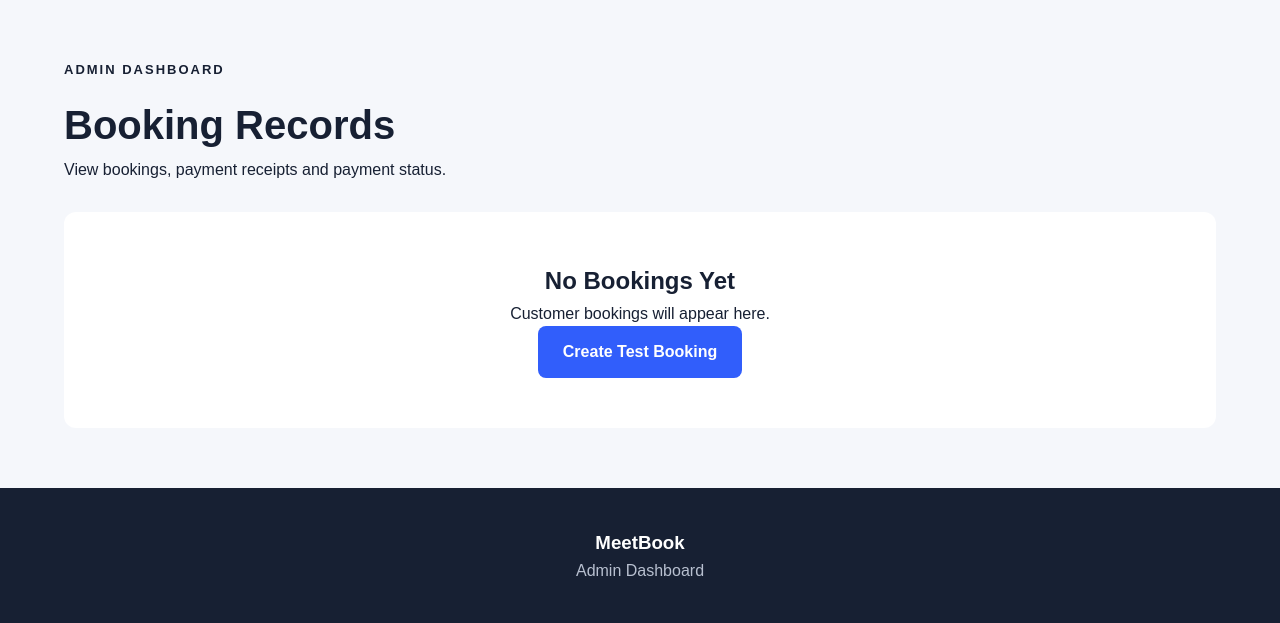
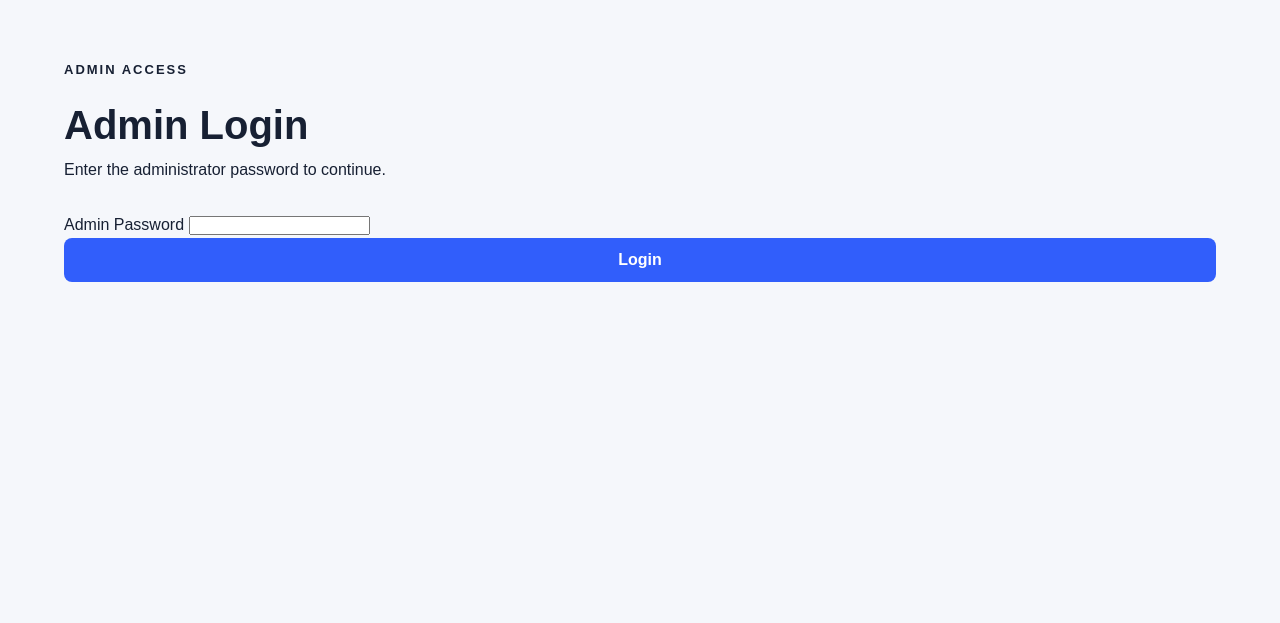
Before and after one commit to Gideon925/MeetBook, a Flask app: page /admin in a window 1280 px wide. Shown: the part 75-698 px from the top of the page. Run offline with Flask 3, Linux system fonts and the light colour scheme; data that the repository does not hold is empty.

Commit message:
Add secure admin login

```diff
--- a/app.py
+++ b/app.py
@@ -1,9 +1,11 @@
-from flask import Flask, render_template, request, redirect, url_for
+from flask import Flask, render_template, request, redirect, url_for, session
 import sqlite3
 import os
 from werkzeug.utils import secure_filename
 
 app = Flask(__name__)
+
+app.secret_key = os.environ.get("SECRET_KEY", "meetbook-development-key")
 
 # Settings
 DATABASE = "database.db"
@@ -267,12 +269,37 @@ def success(booking_id):
     )
 
 
-# Admin page
-@app.route("/admin")
+# Admin login
+@app.route("/admin", methods=["GET", "POST"])
 def admin():
 
+    if request.method == "POST":
+
+        password = request.form.get("password")
+
+        admin_password = os.environ.get(
+            "ADMIN_PASSWORD",
+            "meetbook-admin"
+        )
+
+        if password == admin_password:
+
+            session["admin_logged_in"] = True
+
+            return redirect(url_for("admin"))
+
+        return render_template(
+            "admin_login.html",
+            error="Incorrect password."
+        )
+
+    if not session.get("admin_logged_in"):
+
+        return render_template(
+            "admin_login.html"
+        )
+
     conn = sqlite3.connect(DATABASE)
-
     conn.row_factory = sqlite3.Row
 
     bookings = conn.execute(
@@ -291,6 +318,10 @@ def admin():
 @app.route("/admin/approve/<int:booking_id>", methods=["POST"])
 def approve_payment(booking_id):
 
+    if not session.get("admin_logged_in"):
+
+        return redirect(url_for("admin"))
+
     conn = sqlite3.connect(DATABASE)
 
     conn.execute(
@@ -308,6 +339,13 @@ def approve_payment(booking_id):
     return redirect(url_for("admin"))
 
 
+# Admin logout
+@app.route("/admin/logout")
+def admin_logout():
+
+    session.pop("admin_logged_in", None)
+
+    return redirect(url_for("admin"))
 # Display uploaded customer photos
 @app.route("/uploads/<filename>")
 def uploaded_file(filename):
--- a/templates/admin.html
+++ b/templates/admin.html
@@ -18,10 +18,12 @@
         MeetBook
     </div>
 
-    <nav>
-        <a href="/">Home</a>
-        <a href="/book">New Booking</a>
-    </nav>
+<nav>
+    <a href="/">Home</a>
+    <a href="/book">New Booking</a>
+    <a href="/admin/logout">Logout</a>
+</nav>
+
 
 </header>
 
--- /dev/null
+++ b/templates/admin_login.html
@@ -0,0 +1,75 @@
+<!DOCTYPE html>
+<html lang="en">
+<head>
+    <meta charset="UTF-8">
+    <meta name="viewport" content="width=device-width, initial-scale=1.0">
+
+    <title>Admin Login | MeetBook</title>
+
+    <link rel="stylesheet"
+          href="{{ url_for('static', filename='style.css') }}">
+</head>
+
+<body>
+
+<header class="navbar">
+
+    <div class="logo">
+        MeetBook
+    </div>
+
+    <nav>
+        <a href="/">Home</a>
+        <a href="/book">New Booking</a>
+    </nav>
+
+</header>
+
+<main class="admin-page">
+
+    <div class="admin-header">
+
+        <p class="small-title">ADMIN ACCESS</p>
+
+        <h1>Admin Login</h1>
+
+        <p>
+            Enter the administrator password to continue.
+        </p>
+
+    </div>
+
+    <form method="POST">
+
+        <label for="password">
+            Admin Password
+        </label>
+
+        <input
+            type="password"
+            id="password"
+            name="password"
+            required
+        >
+
+        {% if error %}
+
+            <p>
+                {{ error }}
+            </p>
+
+        {% endif %}
+
+        <button
+            type="submit"
+            class="submit-btn"
+        >
+            Login
+        </button>
+
+    </form>
+
+</main>
+
+</body>
+</html>
```
